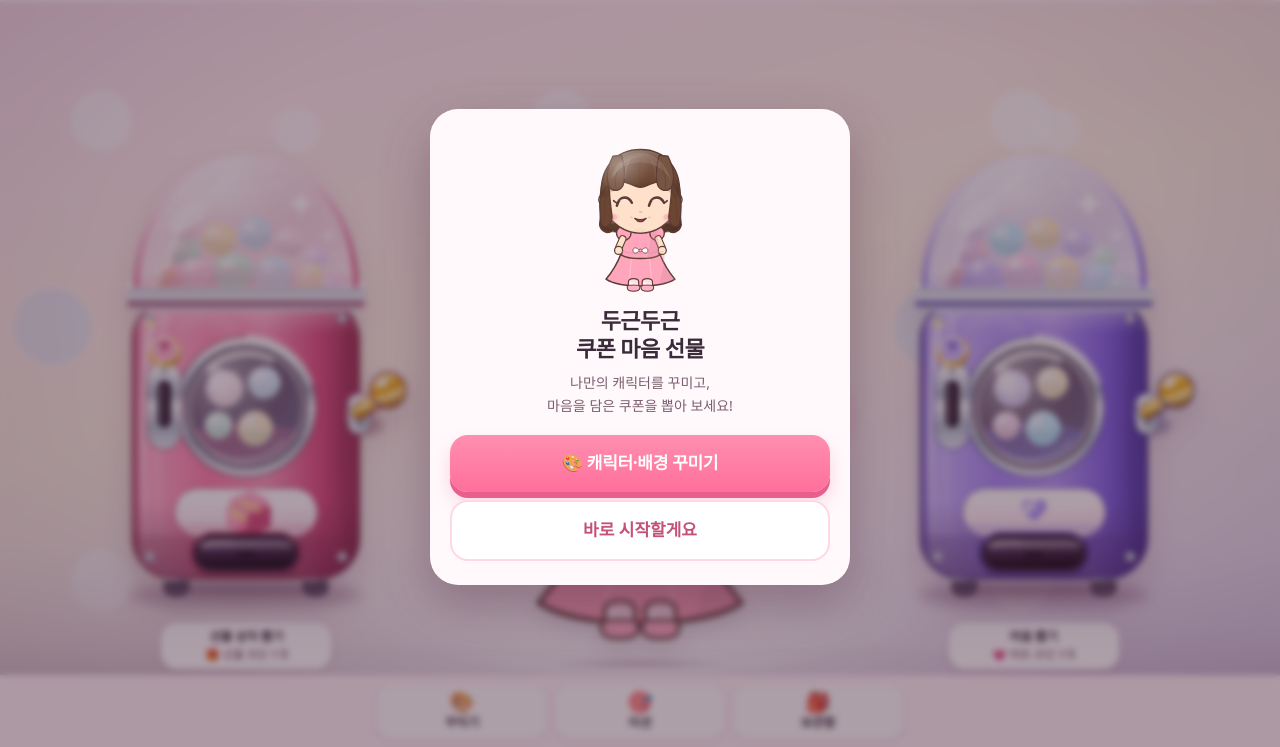
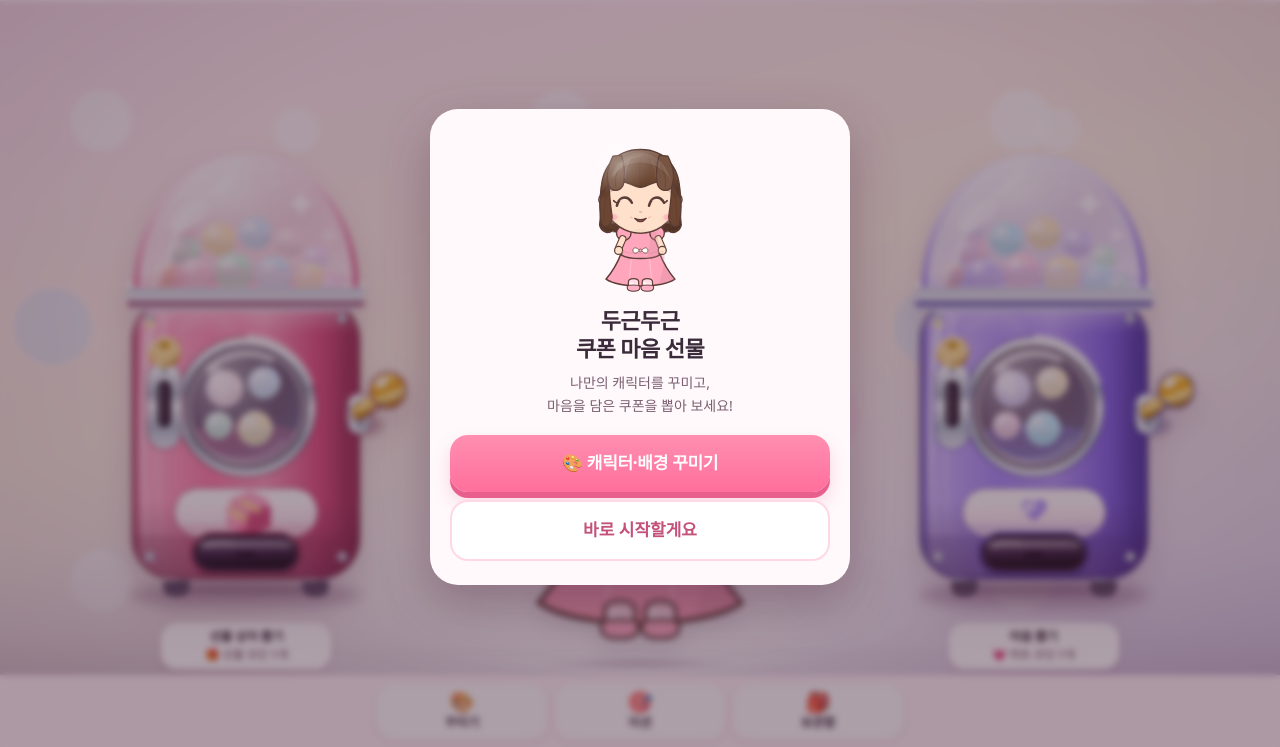
Before and after one commit to agentzepeto-dev/-, a plain HTML site: page coupon.html in a window 1280 px wide. Shown: the part 53-800 px from the top of the page. Drawn offline with Linux system fonts and the light colour scheme.

Commit message:
Coupon gift: gold coin at the slot

```diff
--- a/coupon.html
+++ b/coupon.html
@@ -1465,9 +1465,10 @@ function machineSVG(kind){
   /* 넣는 동전 */
   s += '<g transform="rotate(-12 46 140)">';
   s += '<ellipse cx="46" cy="144" rx="10.5" ry="10" fill="url(#'+P+'gold)"/>';
-  s += '<ellipse cx="46" cy="142.6" rx="8.4" ry="8" fill="'+shade(base,40)+'"/>';
-  s += '<ellipse cx="46" cy="142.6" rx="8.4" ry="8" fill="none" stroke="#FFFFFF" stroke-opacity=".7" stroke-width="1.2"/>';
-  s += '<path d="M46 138.4c-1.7-1.7-4.6-.5-3.4 1.8.6 1.1 2.2 2.3 3.4 3 1.2-.7 2.8-1.9 3.4-3 1.2-2.3-1.7-3.5-3.4-1.8z" fill="'+shade(deep,-12)+'"/>';
+  s += '<ellipse cx="46" cy="142.6" rx="8.4" ry="8" fill="#FFE7A0"/>';
+  s += '<ellipse cx="46" cy="142.6" rx="8.4" ry="8" fill="none" stroke="#FFFFFF" stroke-opacity=".8" stroke-width="1.2"/>';
+  s += '<ellipse cx="46" cy="142.6" rx="6.4" ry="6.1" fill="none" stroke="#C98A00" stroke-opacity=".45" stroke-width="1"/>';
+  s += '<path d="M46 138.4c-1.7-1.7-4.6-.5-3.4 1.8.6 1.1 2.2 2.3 3.4 3 1.2-.7 2.8-1.9 3.4-3 1.2-2.3-1.7-3.5-3.4-1.8z" fill="#C98A00"/>';
   s += '<ellipse cx="43.6" cy="140.4" rx="2.1" ry="1.1" fill="#FFFFFF" opacity=".8" transform="rotate(-30 43.6 140.4)"/>';
   s += '</g>';
   s += '<path d="M37 121l1.4 3.4 3.4 1.4-3.4 1.4-1.4 3.4-1.4-3.4-3.4-1.4 3.4-1.4z" fill="#FFF3B0" opacity=".9"/>';
```
